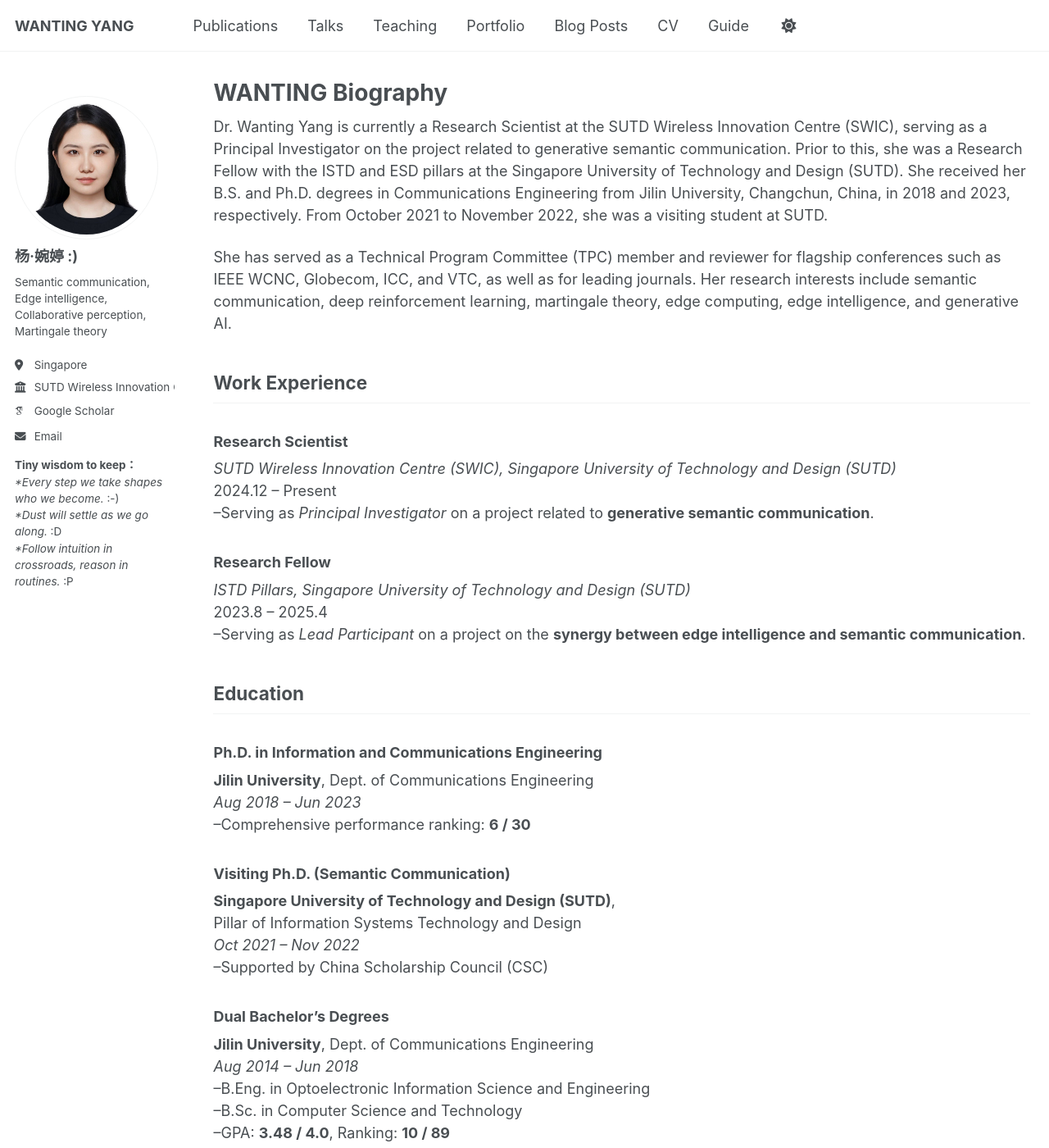
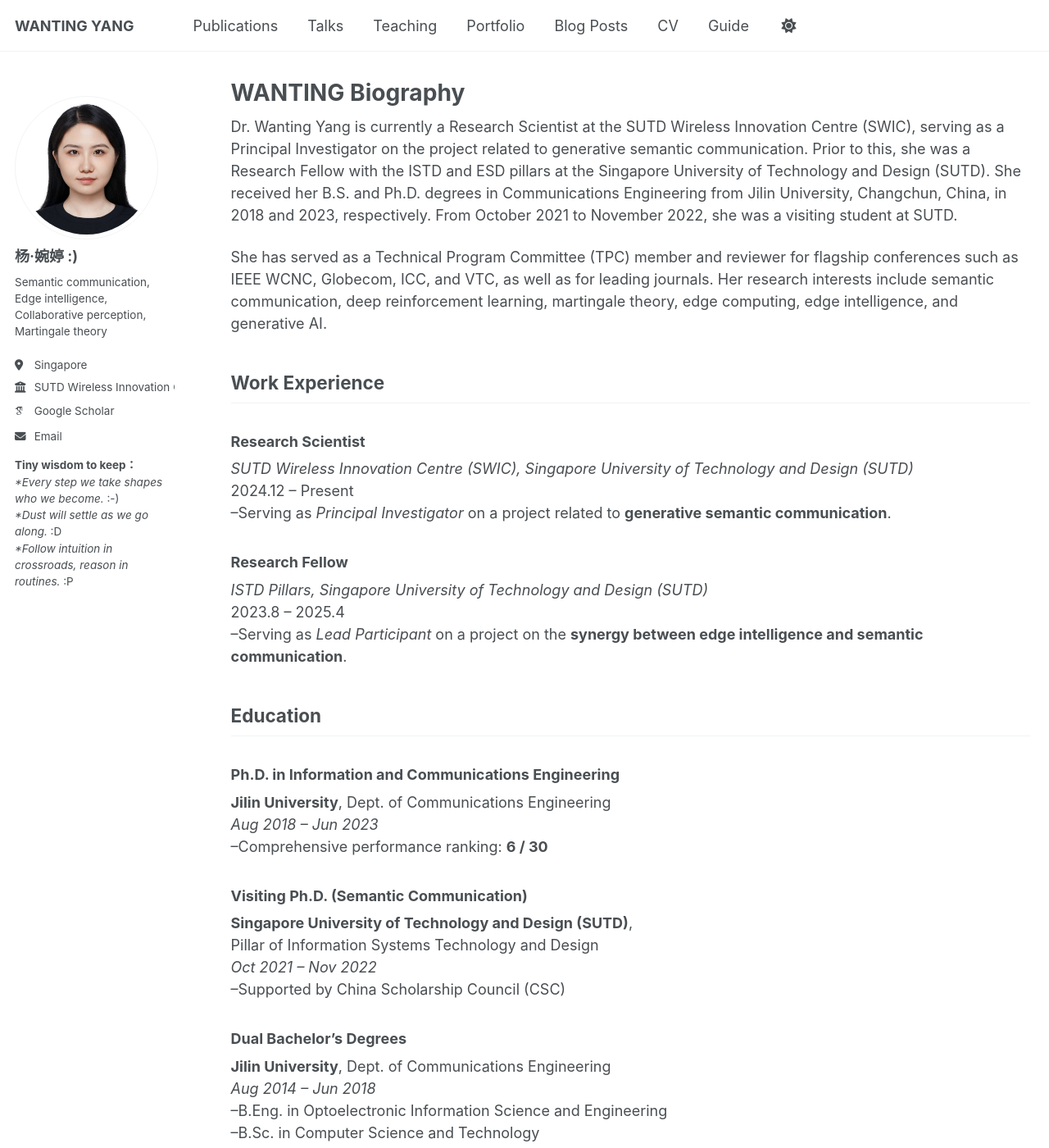
Before and after one commit to wty2011jl/wty2011jl.github.io, a Jekyll site: the page built from _pages/about.md, in a window 1280 px wide and 1400 px high. Shown: the whole window at 82% size. Built offline with Jekyll 4.4.1, drawn with Linux system fonts in a browser that asks for light colours; some web fonts are replaced; a script that is not in the unit is left out.

Commit message:
Update _page.scss

```diff
--- a/_sass/layout/_page.scss
+++ b/_sass/layout/_page.scss
@@ -19,7 +19,7 @@
 .page {
   @include breakpoint($large) {
     @include span(12 of 12 last);
-    @include prefix(2.3 of 12);
+    @include prefix(2.5 of 12);
     @include suffix(0.05 of 12);
   }
 
```
